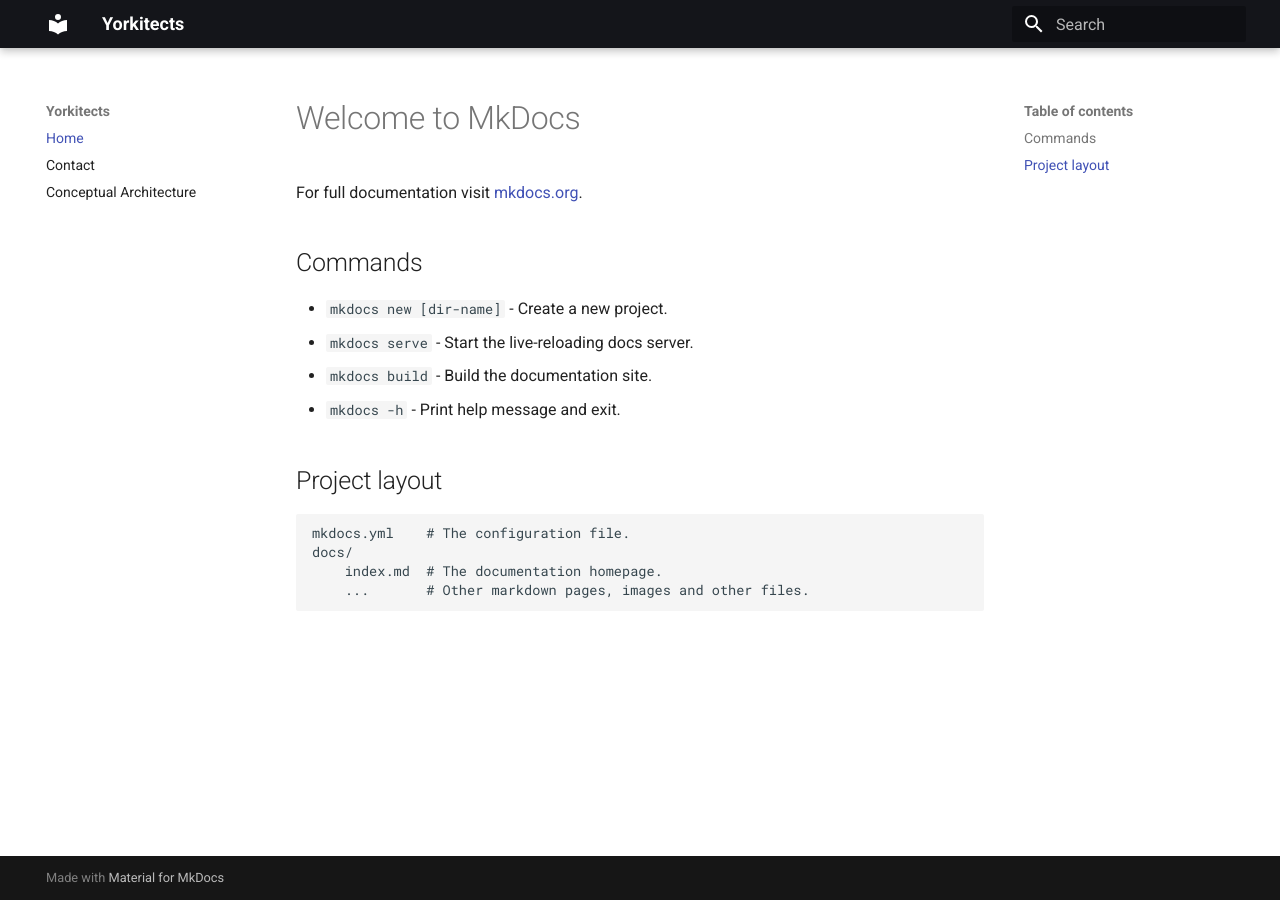
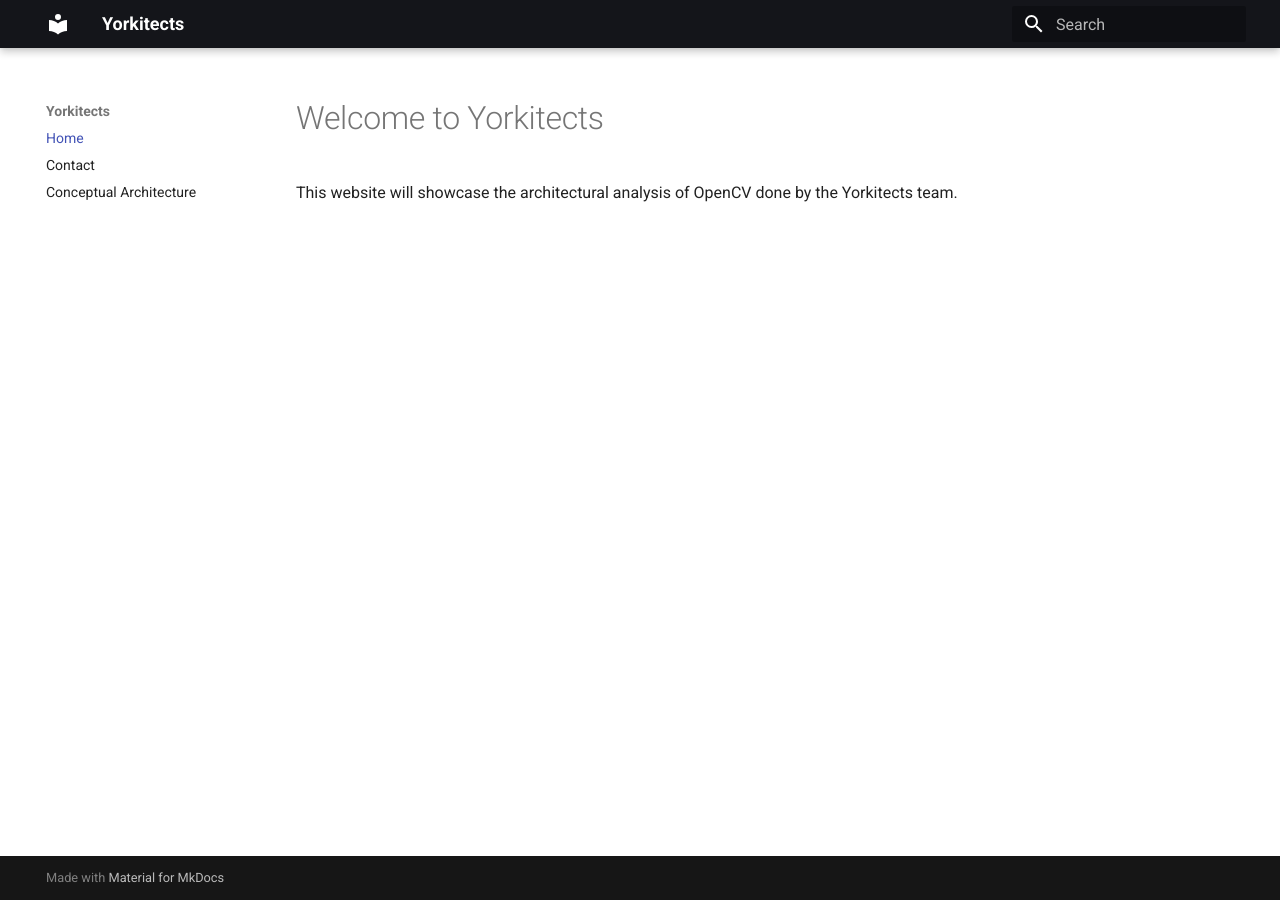
Before and after one commit to Yorkitects/yorkitects-website, an MkDocs documentation site: the page built from website/docs/index.md, in a window 1280 px wide. Built offline with MkDocs 1.6.1 and Material for MkDocs 9.7.7, drawn with Linux system fonts in a browser that asks for light colours.

Commit message:
Overwrite default home page

```diff
--- a/website/docs/index.md
+++ b/website/docs/index.md
@@ -1,17 +1,3 @@
-# Welcome to MkDocs
+# Welcome to Yorkitects
 
-For full documentation visit [mkdocs.org](https://www.mkdocs.org).
-
-## Commands
-
-* `mkdocs new [dir-name]` - Create a new project.
-* `mkdocs serve` - Start the live-reloading docs server.
-* `mkdocs build` - Build the documentation site.
-* `mkdocs -h` - Print help message and exit.
-
-## Project layout
-
-    mkdocs.yml    # The configuration file.
-    docs/
-        index.md  # The documentation homepage.
-        ...       # Other markdown pages, images and other files.
+This website will showcase the architectural analysis of OpenCV done by the Yorkitects team.
```
